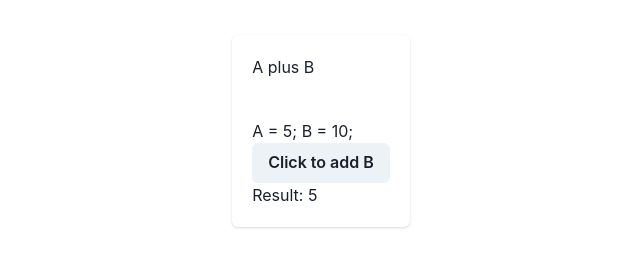
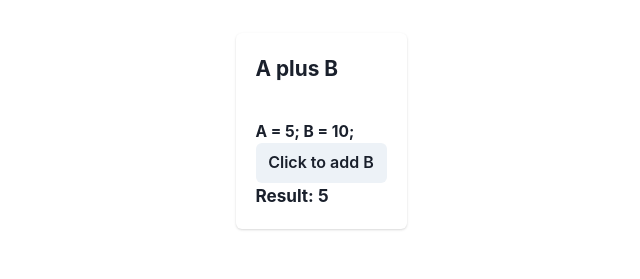
Before and after one commit to DVZakharov/AplusB, a Next.js app: page / in a window 1280 px wide. Shown: the part 219-498 px from the top of the page, without its empty margins (319-959 px from the left). Built offline with nearby package versions, Linux system fonts and the light colour scheme.

Commit message:
добавлена табуляция в index,js; изменен setResult.

```diff
--- a/pages/AplusB.js
+++ b/pages/AplusB.js
@@ -19,15 +19,15 @@ export default function AplusB() {
                     </Text>
                 </CardHeader>
 
-                <CardBody>
-                    <Text variant='other'>
+                <CardBody pt='15px'>
+                    <Text variant='ab'>
                         A = 5; B = 10;
                     </Text>
                     <Button onClick={handleClick}>
                         Click to add B
                     </Button>
-                    <Text variant='other'>
-                        Result: { result }
+                    <Text variant='res'>
+                        Result: {result}
                     </Text>
                 </CardBody>
             </Card>
--- a/pages/index.js
+++ b/pages/index.js
@@ -2,7 +2,7 @@ import Head from 'next/head';
 import styles from '../styles/Home.module.css';
 import { ChakraProvider } from '@chakra-ui/react'
 import AplusB from "./AplusB";
-import { theme } from './styles';
+import theme from './styles';
 
 export default function Home() {
     return (
--- a/pages/styles.js
+++ b/pages/styles.js
@@ -12,12 +12,16 @@ const Button = defineStyleConfig({
 const Text = defineStyleConfig({
     variants: {
         head: {
-            fontweight: 'bold',
-            fontsize: '1.2em',
+            fontWeight: 'bold',
+            fontSize: '1.3em',
         },
-        other: {
+        ab: {
             fontWeight: 'bold',
-            fontSize: '0.8em'
+            fontSize: '0.97em'
+        },
+        res: {
+            fontWeight: 'bold',
+            fontSize: '1.07em'
         }
     },
 })
```
